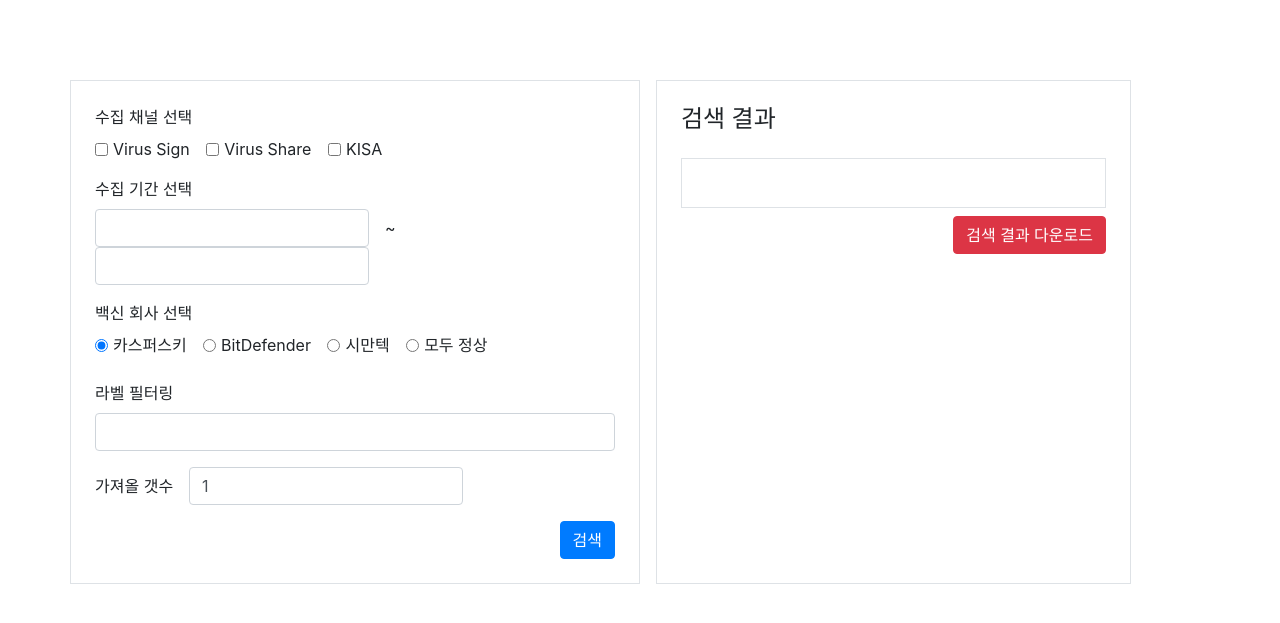
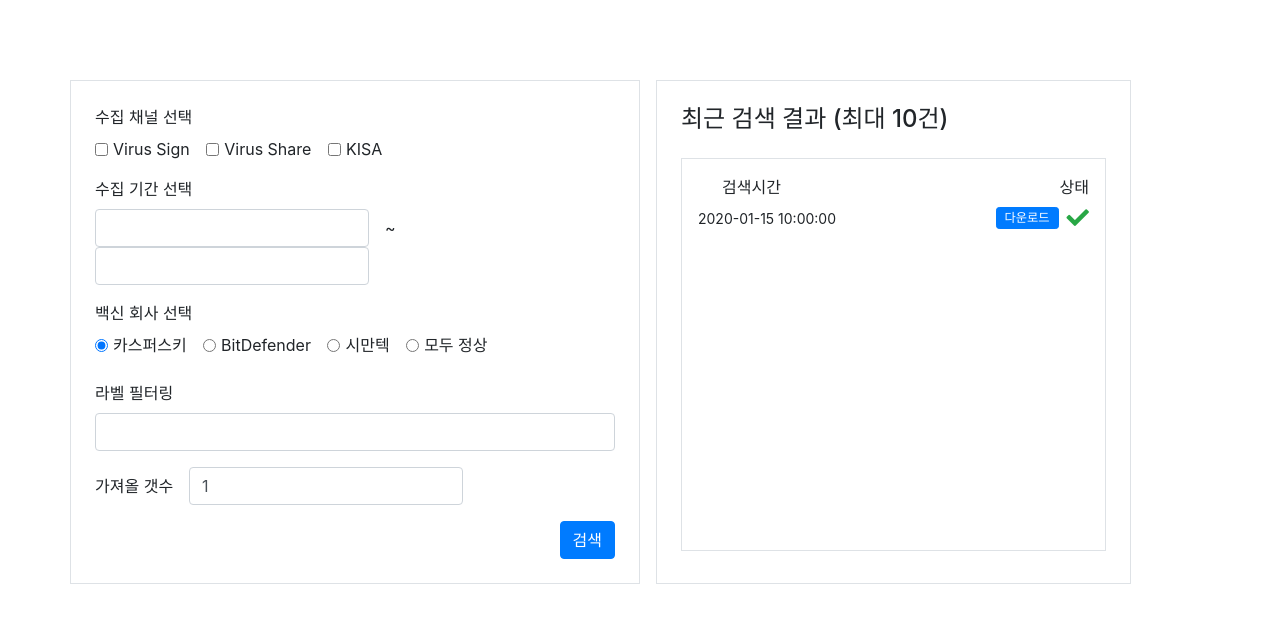
Before and after one commit to JunNyung-Hur/infosec-webdb, a Flask app: page / in a window 1280 px wide. Shown: the part 57-680 px from the top of the page. Run offline with Flask 2, Linux system fonts and the light colour scheme; a user stored in the database is signed in; tables that the repository leaves empty hold one stand-in row (values such as "Sample post"); some libraries are stand-ins or nearby versions.

Commit message:
finish recent query list frontend

```diff
--- a/web/static/my-theme/css/index.css
+++ b/web/static/my-theme/css/index.css
@@ -0,0 +1,18 @@
+.result-preview-wrapper{
+    flex: 1 1 auto;
+}
+
+.result-preview-wrapper li{
+    font-size: 0.875em;
+}
+.result-preview-wrapper .col{
+    padding: 0;
+}
+.result-preview-wrapper li .btn{
+    font-size: 0.875em;
+    padding: .05rem .5rem;
+}
+
+.result-preview-wrapper li i{
+    font-size: 1.4rem;
+}
--- /dev/null
+++ b/web/static/my-theme/css/layout.css
@@ -0,0 +1,5 @@
+ul{
+    margin: 0;
+    padding: 0;
+    list-style-type: none;
+}
--- /dev/null
+++ b/web/static/my-theme/css/spinner.css
@@ -0,0 +1,5 @@
+.spinner-border{
+    font-size: 0.6rem;
+    width: 1.3rem;
+    height: 1.3rem;
+}
--- a/web/templates/index.html
+++ b/web/templates/index.html
@@ -70,17 +70,13 @@
         </form>
     </div>
     <div class="col-md-5 d-flex flex-column p-4 border">
-        <h4 class="mb-4">검색 결과</h4>
+        <h4 class="mb-4">최근 검색 결과 (최대 10건)</h4>
         <div class="border result-preview-wrapper mb-2 p-3">
-            <ul class="result-preview"></ul>
-        </div>
-        <div class="row mx-0">
-            <div class="col-md-6 px-0">
-                <label class="float-left" id="total-count"></label>
+            <div class="row mx-0 mb-2">
+                <div class="col px-4">검색시간</div>
+                <div class="col"><span class="float-right">상태</span></div>
             </div>
-            <div class="col-md-6 px-0">
-                <button class="btn btn-danger float-right" id="btn-download">검색 결과 다운로드</button>
-            </div>
+            <ul class="query_list"></ul>
         </div>
     </div>
 </div>
@@ -152,6 +148,34 @@
             return true;
         }
 
+        function loadQueries(){
+            $.ajax({
+                url:'/queries',
+                type:'get',
+                success: function(data){
+                    var res = $.parseJSON(data);
+                    $('.query_list').children().remove()
+                    res.forEach(function(item, index, array){
+                        list_element = '<li class="mb-2"><div class="row mx-0 clearfix align-items-center">';
+                        list_element += '<div class="col">'+item.query_created_at+'</div>'
+                        if(item.query_status == '0'){
+                            list_element += '<div class="col"><div class="spinner-border text-primary float-right" role="status">\
+                            </div><span class="float-right mr-3">검색 중</span></div>'
+                        }
+                        else if(item.query_status == '1'){
+                            list_element += '<div class="col"><i class="fas fa-check text-success fa-2x float-right"></i>'
+                            list_element += '<button class="btn btn-primary btn-sm float-right mr-2">다운로드</button></div>'
+                        }
+                        else if(item.query_status == '2'){
+                            list_element += '<span class="col"><i class="fas fa-exclamation-circle text-danger fa-2x float-right"></i></span>'
+                        }
+                        list_element += '</div></li>';
+                        $('.query_list').append(list_element)
+                    })
+                }
+            })
+        }
+
         $('#search').click(function(){
             $.ajax({
                 url:'/search',
@@ -163,19 +187,21 @@
                         xhr.abort();
                     }
                 },
-                success: function(data){
-                    var res = $.parseJSON(data);
-                    alert(res);
-                    var totalCount = res.totalCount
-                    $('#total-count').html('파일 개수 : '+totalCount);
-                    $('.result-preview').children().remove()
-                    res.resultPreview.forEach(function(item, index, array){
-                        $('.result-preview').append('<li>'+item+'</li>')
-                    })
-                    $('#btn-download').removeClass('invisible')
+                error: function(res){
+                    if(res.responseText == 'last query is running'){
+                        alert('이전 쿼리가 아직 진행중입니다');
+                    }
+                },
+                success: function(msg){
+                    if(msg == 'ok'){
+                        loadQueries();
+                    }
                 }
             })
         })
+
+        loadQueries();
+
      });
 </script>
 
--- a/web/templates/layout.html
+++ b/web/templates/layout.html
@@ -8,6 +8,8 @@
     <title>Title</title>
     <link href="/static/bootstrap-4.3.1/css/bootstrap.min.css" rel="stylesheet">
     <link href="/static/my-theme/css/layout.css" rel="stylesheet">
+    <link href="/static/my-theme/css/spinner.css" rel="stylesheet">
+    <link rel="stylesheet" href="https://use.fontawesome.com/releases/v5.8.2/css/all.css" integrity="sha384-oS3vJWv+0UjzBfQzYUhtDYW+Pj2yciDJxpsK1OYPAYjqT085Qq/1cq5FLXAZQ7Ay" crossorigin="anonymous">
 </head>
 <body>
     <div class="navbar navbar-expand-lg navbar-light bg-white border-bottom box-shadow mb-3">
@@ -31,7 +33,7 @@
     </div>
     <script src="/static/jquery/jquery.js"></script>
     <script src="/static/bootstrap-4.3.1/js/bootstrap.min.js"></script>
-    <div class="container h-100">
+    <div class="container">
     {% block content %}{% endblock %}
     </div><!-- /.container -->
 </body>
--- a/web/views/index.py
+++ b/web/views/index.py
@@ -7,10 +7,12 @@ import json
 
 index_blueprint = Blueprint('index', __name__)
 
+
 @index_blueprint.route('/', methods=['GET'])
 @login_required
 def index():
     return render_template('/index.html')
+
 
 @index_blueprint.route('/search', methods=['POST'])
 @login_required
@@ -26,22 +28,27 @@ def search():
     label = request.form.get('label')
     limit = request.form.get('limit')
 
-
     user_queries = session.query(Query).filter(Query.user_id == user_id).order_by(Query.created_at).all()
-    while len(user_queries) > 10:
+    while len(user_queries) > 9:
         session.delete(user_queries[0])
         user_queries.pop(0)
+    session.commit()
 
+    from celery_package.tasks import search_task
+    search_task.delay(channel_list, start_date, end_date, label_company, label, limit, user_id=user_id)
+    return Response('ok', status=200)
+
+
+@index_blueprint.route('/queries', methods=['GET'])
+@login_required
+def get_queries():
+    user_id = current_user.id
+    user_queries = session.query(Query).filter(Query.user_id == user_id).order_by(Query.created_at).all()
     response_dict = list()
     for user_query in user_queries:
         response_dict.append({
             'query_id': user_query.id,
             'query_status': user_query.status,
-            'query_result_path': user_query.result_path,
             'query_created_at': str(user_query.created_at)
         })
-    session.commit()
-
-    from celery_package.tasks import search_task
-    search_task.delay(channel_list, start_date, end_date, label_company, label, limit, user_id=user_id)
     return Response(json.dumps(response_dict), status=200)
```
